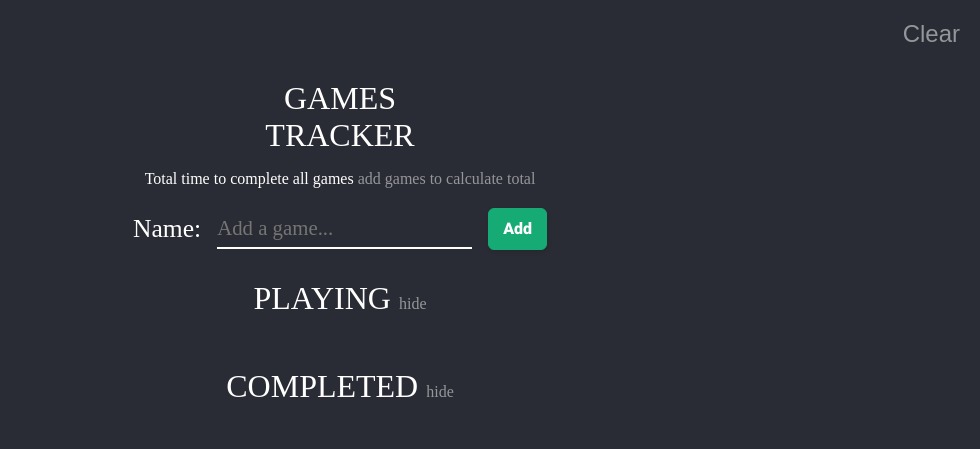
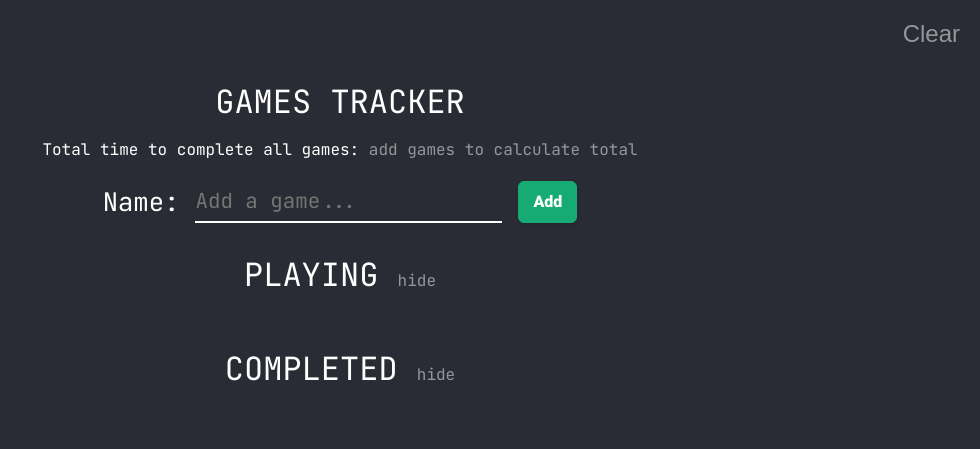
Before and after one commit to jamzu98/GameTrackerJS, a website built with Vite: page index.html in a window 1280 px wide. Shown: the whole page, without its empty margins (300-1280 px from the left). Built offline with nearby package versions, Linux system fonts and the light colour scheme; files whose address does not match are found by name.

Commit message:
Changed site font

```diff
--- a/index.html
+++ b/index.html
@@ -4,6 +4,10 @@
 <head>
   <meta charset="UTF-8" />
   <link rel="icon" type="image/svg+xml" href="/vite.svg" />
+  <link rel="preconnect" href="https://fonts.googleapis.com">
+  <link rel="preconnect" href="https://fonts.gstatic.com" crossorigin>
+  <link href="https://fonts.googleapis.com/css2?family=JetBrains+Mono:wght@300;400;500&display=swap" rel="stylesheet">
+  <link rel="stylesheet" href="style.css">
   <meta name="viewport" content="width=device-width, initial-scale=1.0" />
   <title>Game Tracker</title>
 </head>
@@ -12,7 +16,7 @@
   <button type="button" class="btn btn--clear">Clear</button>
   <div id="app">
     <header class="header--app">GAMES TRACKER</header>
-    <h3 class="h3--total">Total time to complete all games <span class="span--total">0</h3>
+    <h3 class="h3--total">Total time to complete all games: <span class="span--total">0</h3>
     <form class="form--add">
       <label for="name">Name:</label><br>
       <input class="input--game" type="text" id="name" name="name" placeholder="Add a game..." autocomplete="off"><br>
--- a/main.js
+++ b/main.js
@@ -1,5 +1,4 @@
 'use strict';
-import './style.css';
 import spinner from './spinner.svg';
 
 const appMain = document.querySelector('#app');
--- a/style.css
+++ b/style.css
@@ -38,8 +38,9 @@ p {
 
 /* Variables */
 :root {
-  --ff-main: system-ui, -apple-system, BlinkMacSystemFont, 'Segoe UI', Roboto,
-    Oxygen, Ubuntu, Cantarell, 'Open Sans', 'Helvetica Neue', sans-serif;
+  --ff-main: 'JetBrains Mono', monospace, system-ui, -apple-system,
+    BlinkMacSystemFont, 'Segoe UI', Roboto, Oxygen, Ubuntu, Cantarell,
+    'Open Sans', 'Helvetica Neue', sans-serif;
   --clr-main: #292c34;
   --clr-accent: #16ab74;
   --clr-ff: #fff;
@@ -48,6 +49,7 @@ p {
 
 body {
   background-color: var(--clr-main);
+  font-family: var(--ff-main);
 }
 
 #app {
```
